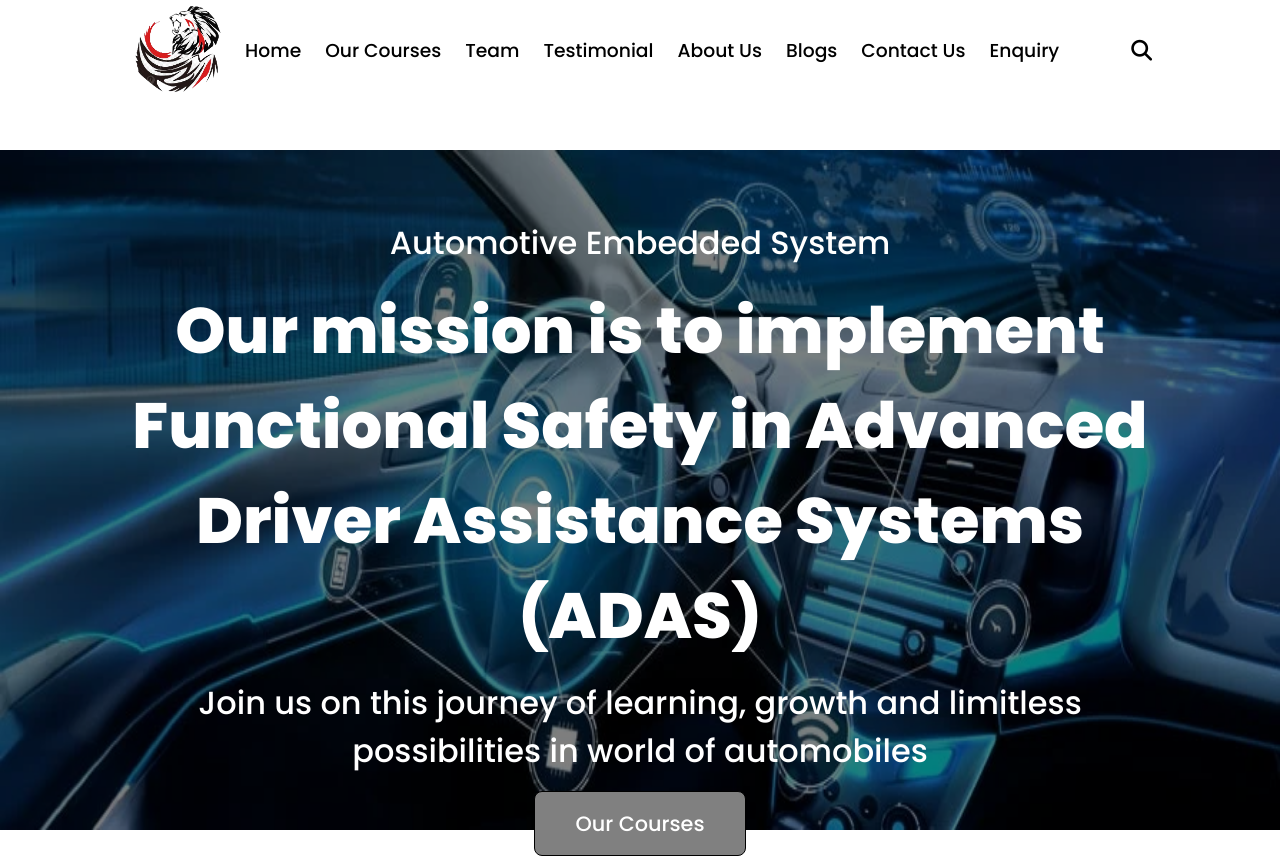
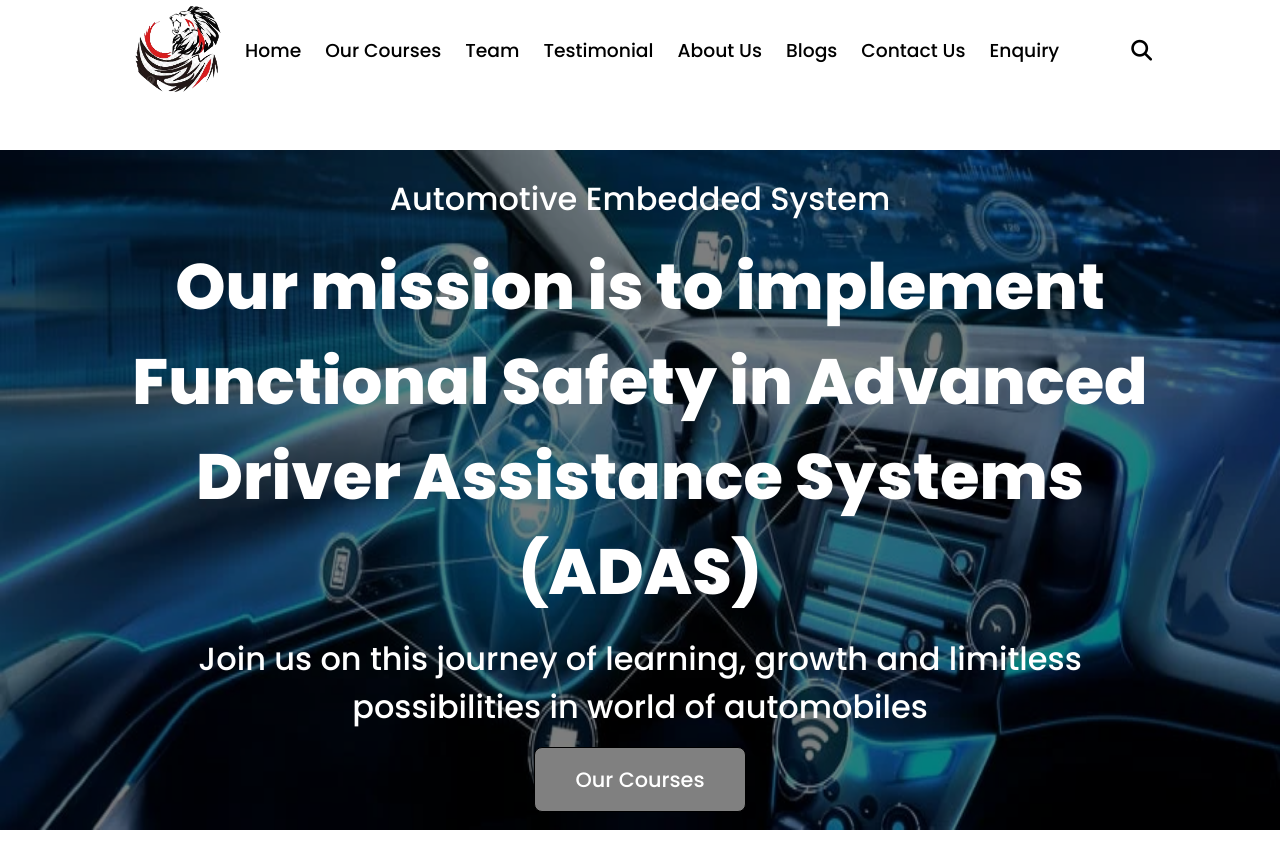
Before and after one commit to anis1m/ADAS, a React (Create React App) app: page / in a window 1280 px wide. Shown: the top 858 px of the page. Built offline with nearby package versions, Linux system fonts and the light colour scheme; no server answers.

Commit message:
Hero.css

```diff
--- a/src/pages/InsideHomePage/Hero.css
+++ b/src/pages/InsideHomePage/Hero.css
@@ -25,13 +25,14 @@
 }
 
 .hero blockquote {
-  width: 60%;
+  width: 100%;
   position: absolute;
-  top: 10%;
-  left: 20%;
+  top: 0;
+  bottom:0;
   display: flex;
   flex-direction: column;
   align-items: center;
+  justify-content: center;
   gap: 1rem;
   z-index: 3;
 }
```
